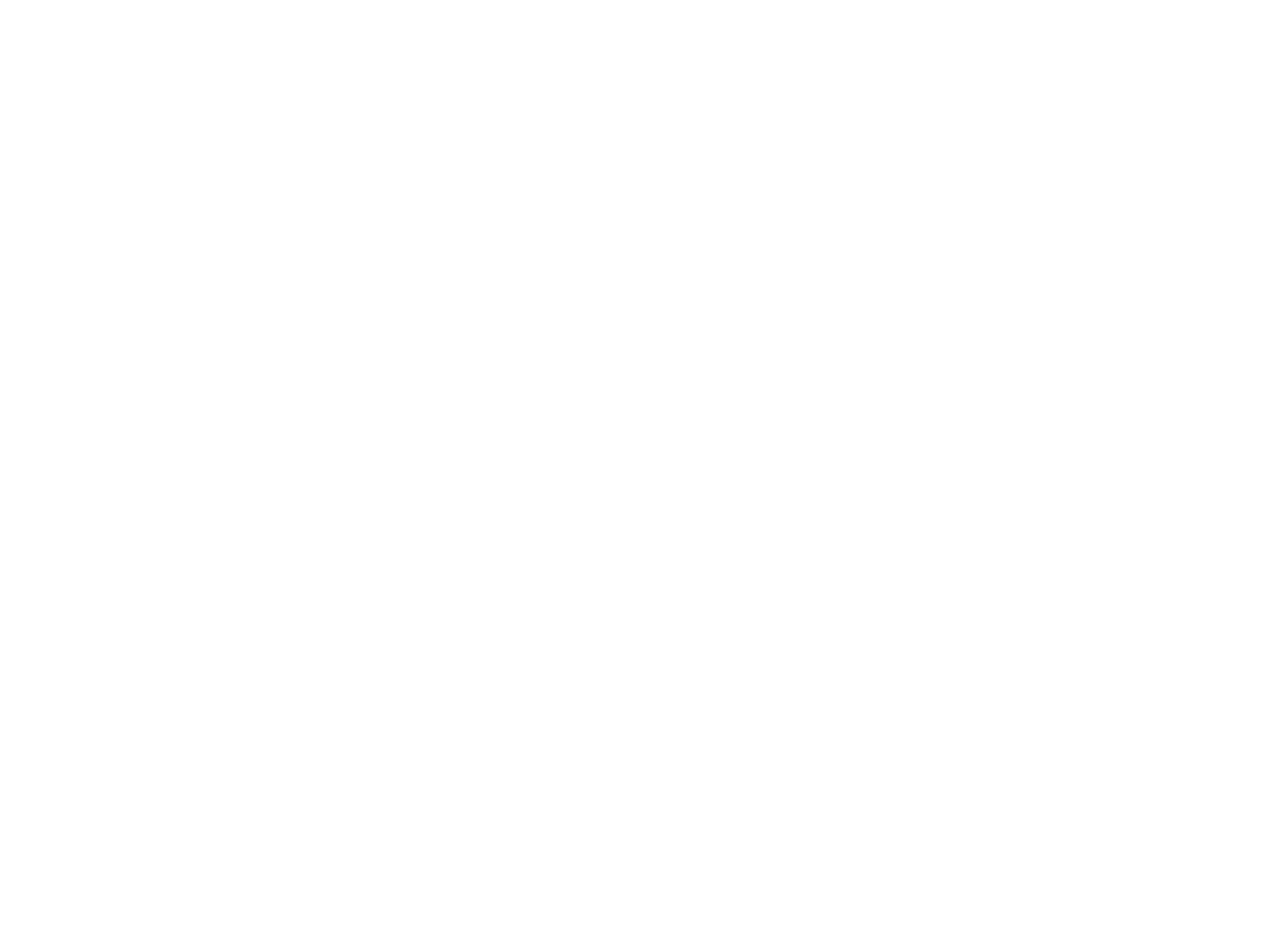
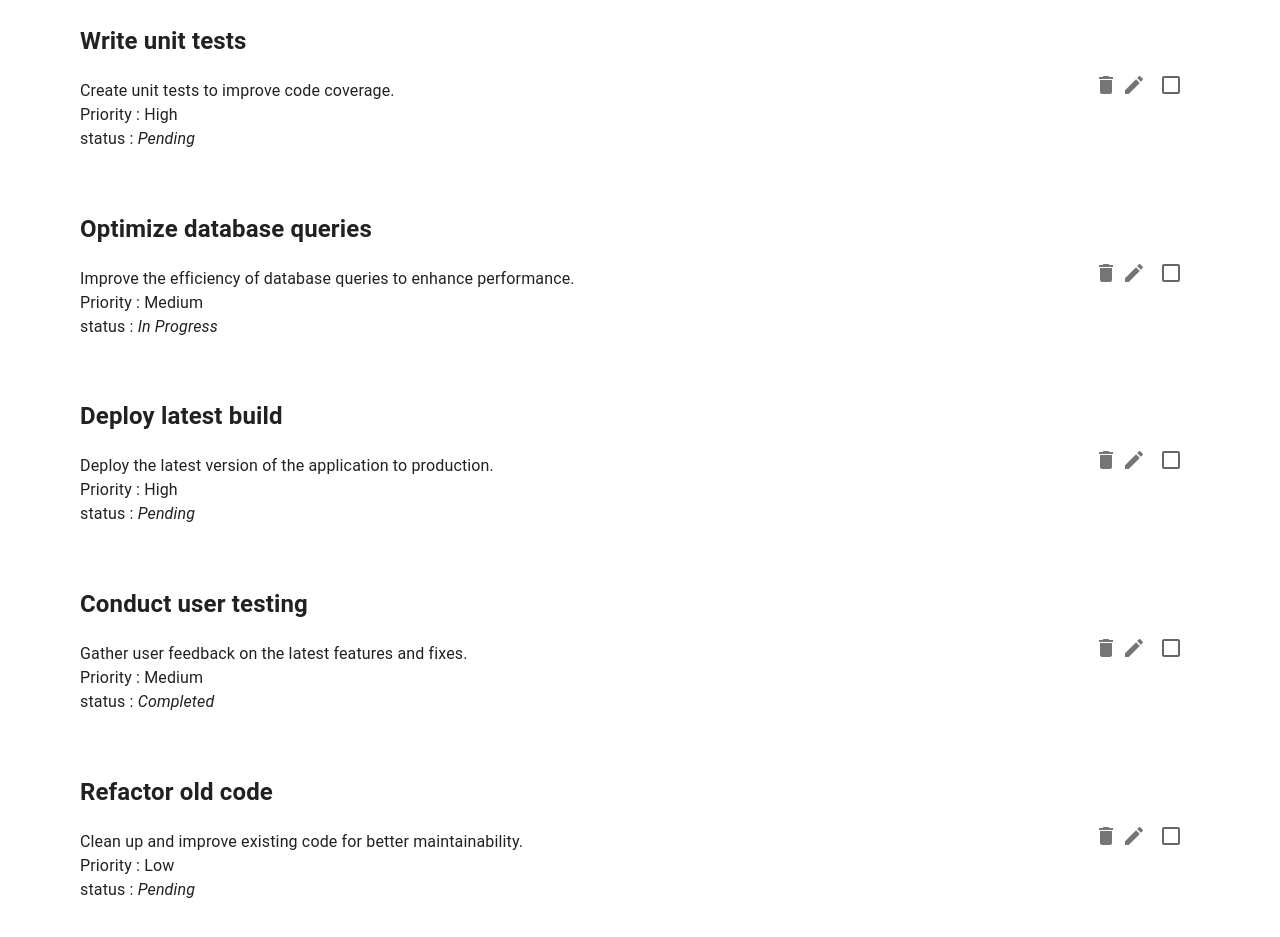
Before and after one commit to BavniyaM03/to-do-list, a React (Vite) app: page / in a window 1280 px wide. Shown: the part 1220-2157 px from the top of the page. Before the commit the page ends 1219 px from the top, so only its background shows below. Built offline with nearby package versions, Linux system fonts and the light colour scheme.

Commit message:
Bulk Delete Functionality Added

```diff
--- a/src/App.jsx
+++ b/src/App.jsx
@@ -1,61 +1,115 @@
 import React, { createContext, useState } from 'react'
 import './App.css'
 import AddToDo from './Component/AddToDo'
+import DeleteBulk from './Component/DeleteBulk';
 // import DropDown from './Component/DropDownStatus';
 // import Checkboxes from './Component/BulkDelete';
 
 export const ManageVisibilityContext = createContext();
 export const AllTodoContext = createContext();
+export const CheckedTodoContext = createContext();
+export const displayTodoAfterDeletionContext = createContext();
+export const finalTodoAfterDeletionContext= createContext();
 
 function App() {
   const [todo, setTodo] = useState([
     {
+      id: 1,
       title1: "Complete project documentation",
       description1: "Write and review all necessary documentation for the project.",
       status1: "In Progress",
       priority1: "High"
     },
     {
+      id: 2,
       title1: "Team meeting",
       description1: "Discuss project updates and next steps.",
       status1: "Pending",
       priority1: "Medium"
     },
     {
+      id: 3,
       title1: "Code review",
       description1: "Review the latest code changes before merging.",
       status1: "Completed",
       priority1: "High"
     },
     {
+      id: 4,
       title1: "Update dependencies",
       description1: "Ensure all project dependencies are up to date.",
       status1: "Pending",
       priority1: "Low"
     },
     {
+      id: 5,
       title1: "Fix UI bugs",
       description1: "Resolve reported UI/UX issues in the app.",
       status1: "In Progress",
       priority1: "High"
+    },
+    {
+      id: 6,
+      title1: "Write unit tests",
+      description1: "Create unit tests to improve code coverage.",
+      status1: "Pending",
+      priority1: "High"
+    },
+    {
+      id: 7,
+      title1: "Optimize database queries",
+      description1: "Improve the efficiency of database queries to enhance performance.",
+      status1: "In Progress",
+      priority1: "Medium"
+    },
+    {
+      id: 8,
+      title1: "Deploy latest build",
+      description1: "Deploy the latest version of the application to production.",
+      status1: "Pending",
+      priority1: "High"
+    },
+    {
+      id: 9,
+      title1: "Conduct user testing",
+      description1: "Gather user feedback on the latest features and fixes.",
+      status1: "Completed",
+      priority1: "Medium"
+    },
+    {
+      id: 10,
+      title1: "Refactor old code",
+      description1: "Clean up and improve existing code for better maintainability.",
+      status1: "Pending",
+      priority1: "Low"
     }
-  ]
-  )
+  ]);
+
   const [todoDisplay, setTodoDisplay] = useState(true);
   const [searchResult, setSearchResult] = useState({ title: '', description: '' });
   const [displaySearchTodo, setDisplaySearchTodo] = useState(false)
   const [status, setStatus] = useState('');
   const [priority, setPriority] = useState('')
+  const [allCheckedTodo, setAllCheckedTodo] = useState([]);
+  const [displayTodoAfterDeletion, setDisplayTodoAfterDeletion] = useState(false);
+  const [finalTodoAfterDeletion, setFinalTodoAfterDeletion] = useState([]);
+
 
 
   return (
     <>
-      <AllTodoContext.Provider value={{todo, setTodo}} >
-        <ManageVisibilityContext.Provider
-          value={{ todoDisplay, setTodoDisplay, searchResult, setSearchResult, displaySearchTodo, setDisplaySearchTodo, status, setStatus, priority, setPriority }} >
-          <AddToDo />
-        </ManageVisibilityContext.Provider>
-      </AllTodoContext.Provider>
+    <finalTodoAfterDeletionContext.Provider value={{finalTodoAfterDeletion, setFinalTodoAfterDeletion}}>
+      <displayTodoAfterDeletionContext.Provider value={{displayTodoAfterDeletion, setDisplayTodoAfterDeletion}}>
+        <AllTodoContext.Provider value={{ todo, setTodo }} >
+          <ManageVisibilityContext.Provider
+            value={{ todoDisplay, setTodoDisplay, searchResult, setSearchResult, displaySearchTodo, setDisplaySearchTodo, status, setStatus, priority, setPriority }} >
+            <CheckedTodoContext.Provider value={{ allCheckedTodo, setAllCheckedTodo }}>
+              <AddToDo />
+            </CheckedTodoContext.Provider>
+          </ManageVisibilityContext.Provider>
+        </AllTodoContext.Provider>
+      </displayTodoAfterDeletionContext.Provider>
+      </finalTodoAfterDeletionContext.Provider>
     </>
   )
 }
--- a/src/Component/BulkDelete.jsx
+++ /dev/null
@@ -1,4 +0,0 @@
-//first we will add check button
-//we will click check button and store it another array
-// if we click 2 check box the delete box will appeared
-//if we clicked that delete button then it should appeared that only which is not included
--- a/src/Component/CheckBox.jsx
+++ b/src/Component/CheckBox.jsx
@@ -4,26 +4,11 @@
 
 const label = { inputProps: { 'aria-label': 'Checkbox demo' } };
 
-export function CheckBoxComponent(props) {
-    const { todo } = useContext(AllTodoContext);
-    const [checkedTodo, setCheckedTodo] = useState([]);
+export function CheckBoxComponent({idx, handleCheckedTodo}) {
 
-    const handleChange = () => {
-        const checkItem = todo.find((_, index) => index === props.idx);
-
-        if (checkItem) {
-            setCheckedTodo(prevCheckedTodo => [...prevCheckedTodo, checkItem]);
-        }
-    };
-
-    // Log checkedTodo when it changes
-    useEffect(() => {
-        console.log('Updated checkedTodo:', checkedTodo);
-    }, [checkedTodo]);
-    console.log('Updated checkedTodo:', checkedTodo);
-    return (
+  return (
         <div>
-            <Checkbox {...label} onChange={handleChange} />
+            <Checkbox {...label} onChange={()=>handleCheckedTodo(idx)} />
         </div>
     );
 }
--- /dev/null
+++ b/src/Component/DeleteBulk.jsx
@@ -0,0 +1,46 @@
+import React, { useContext, useState } from 'react';
+import Chip from '@mui/material/Chip';
+import Stack from '@mui/material/Stack';
+import DeleteIcon from '@mui/icons-material/Delete';
+import { AllTodoContext, CheckedTodoContext, displayTodoAfterDeletionContext, finalTodoAfterDeletionContext, ManageVisibilityContext } from '../App';
+
+function DeleteBulk() {
+    const { todoDisplay, setTodoDisplay } = useContext(ManageVisibilityContext);
+    const { allCheckedTodo, setAllCheckedTodo } = useContext(CheckedTodoContext);
+    // const { displayTodoAfterDeletion, setDisplayTodoAfterDeletion } = useContext(displayTodoAfterDeletionContext);
+    const { finalTodoAfterDeletion, setFinalTodoAfterDeletion } = useContext(finalTodoAfterDeletionContext)
+
+    const { todo } = useContext(AllTodoContext);
+    // const [finalTodoAfterDeletion, setFinalTodoAfterDeletion] = useState([]);
+
+
+
+    const handleDelete = () => {
+        const temp = todo.filter(item =>
+            !allCheckedTodo.some(checkedItem => checkedItem.id === item.id)
+        );
+        setFinalTodoAfterDeletion(...finalTodoAfterDeletion, temp);
+        // if (finalTodoAfterDeletion.length >= 0) {
+        //     setTodoDisplay(false);
+        // }
+        setTodoDisplay(false);
+    };
+
+    console.log(34, finalTodoAfterDeletion);
+
+    return (
+        <>
+            <Stack direction="row" spacing={1}>
+                <Chip
+                    label="All Todo Delete"
+                    // onClick={handleDelete}
+                    onDelete={handleDelete}
+                    deleteIcon={<DeleteIcon />}
+                    variant="outlined"
+                />
+            </Stack>
+        </>
+    )
+}
+
+export default DeleteBulk;
--- a/src/Component/DisplayToDo.jsx
+++ b/src/Component/DisplayToDo.jsx
@@ -7,11 +7,12 @@
 import { ListItemText } from '@mui/material'
 import { CheckBox, CheckBoxOutlineBlank, Edit } from '@mui/icons-material';
 import AddCircleIcon from '@mui/icons-material/AddCircle';
-import { ManageVisibilityContext } from '../App';
+import { CheckedTodoContext, displayTodoAfterDeletionContext, finalTodoAfterDeletionContext, ManageVisibilityContext } from '../App';
 import SearchedTodoValue from './SearchedTodoValue';
 import DropDownStatusEdit from './DropDownStatusEdit';
 import PriorityDropDownEdit from './PriorityDropDownEdit';
-import {CheckBoxComponent} from './CheckBox';
+import { CheckBoxComponent } from './CheckBox';
+import DeleteBulk from './DeleteBulk';
 
 
 const Demo = styled('div')(({ theme }) => ({
@@ -25,7 +26,13 @@
     const [id, setId] = useState();
     // const [editTodoTitleDescriptionStatus, seteditTodoTitleDescriptionStatus] = useState('')
     const [editTodoTitleDescriptionStatus, seteditTodoTitleDescriptionStatus] = useState({ editTodoTitleDescriptionStatusValue: '', editDescription: '', editStatus: '', editPriority: '' })
+    const { allCheckedTodo, setAllCheckedTodo } = useContext(CheckedTodoContext);
     const [dense, setDense] = React.useState(false);
+    const [displayDeleteButton, setDisplayDeleteButton] = useState(false);
+    // const { displayTodoAfterDeletion, setDisplayTodoAfterDeletion } = useContext(finalTodoAfterDeletionContext)
+    const { finalTodoAfterDeletion, setFinalTodoAfterDeletion } = useContext(finalTodoAfterDeletionContext)
+    // const { displayTodoAfterDeletion, setDisplayTodoAfterDeletion } = useContext(displayTodoAfterDeletionContext);
+    // const [allCheckedTodo, setallCheckedTodo] = useState([]);
     // const [todoDisplay, setDisplayTodo] = React.useState(true);
 
     const deleteToDo = (index) => {
@@ -69,9 +76,6 @@
         setId();
     }
 
-
-
-
     const handleEditTodo = (e) => {
         let name = e.target.name;
         let value = e.target.value;
@@ -84,12 +88,20 @@
         })
     }
 
+    const handleCheckedTodo = (idx) => {
+        setDisplayDeleteButton(true)
+        const checkTodo = todo[idx]
+        console.log(checkTodo)
+        setAllCheckedTodo([...allCheckedTodo, checkTodo])
+    }
+    console.log('allCheckedTodo', allCheckedTodo)
     console.log(editTodoTitleDescriptionStatus);
 
     return (
         <>
             <Demo>
                 <List dense={dense}>
+                    {displayDeleteButton && <DeleteBulk />}
                     {todo.map((item, index) => (
                         id === index ? (
 
@@ -147,7 +159,6 @@
                             </div>) : (
 
                             (todoDisplay ? (<ListItem
-
                                 key={index}
                                 secondaryAction={
                                     <div>
@@ -158,10 +169,10 @@
                                         <IconButton edge="end" aria-label="delete">
                                             <Edit onClick={() => findEditItemInList(item, index)} />
                                         </IconButton>
+
                                         <IconButton>
-                                            <CheckBoxComponent idx={index} />
+                                            <CheckBoxComponent idx={index} handleCheckedTodo={handleCheckedTodo} />
                                         </IconButton>
-
 
 
                                     </div>
@@ -173,10 +184,38 @@
 
                                 <ListItemText> <h2>{item.title1}</h2> <p>{item.description1} <br /> Priority :  {item.priority1} <br />status : <i>{item.status1} </i> </p> </ListItemText>
                             </ListItem>) : (null))
-                        )
+                        )))}
+                    {console.log('  finalTodoAfterDeletion', finalTodoAfterDeletion)}
+
+                    {todoDisplay ? ('') : (
+                        // console.log(191, todoDisplay),
+                        // console.log('  finalTodoAfterDeletion', finalTodoAfterDeletion)
+                        (finalTodoAfterDeletion.map((element, index) => (
+                            <div key={index}>
+                                <ListItem
+
+                                    secondaryAction={
+                                        <div>
+                                            {console.log(132, todoDisplay)}
+                                            <IconButton disabled edge="end" aria-label="delete">
+                                                <DeleteIcon onClick={() => deleteToDo(index)} />
+                                            </IconButton>
+                                            <IconButton disabled edge="end" aria-label="delete">
+                                                <Edit onClick={() => findEditItemInList(element, index)} />
+                                            </IconButton>
+                                        </div>
+                                    }
+                                >
+
+                                    {/* {console.log(element[0].title1)} */}
 
 
-                    ))}
+                                    <ListItemText> <h2>{element.title1}</h2> <p>{element.description1} <br /> Priority :  {element.priority1} <br />status : <i>{element.status1} </i> </p> </ListItemText>
+                                </ListItem>
+                            </div>
+                        )))
+
+                    )}
 
                     <SearchedTodoValue searchResult={searchResult} displaySearchTodo={displaySearchTodo} />
 
```
Also changed, not shown: 1 other file (tests, documents, lock files or other folders).
